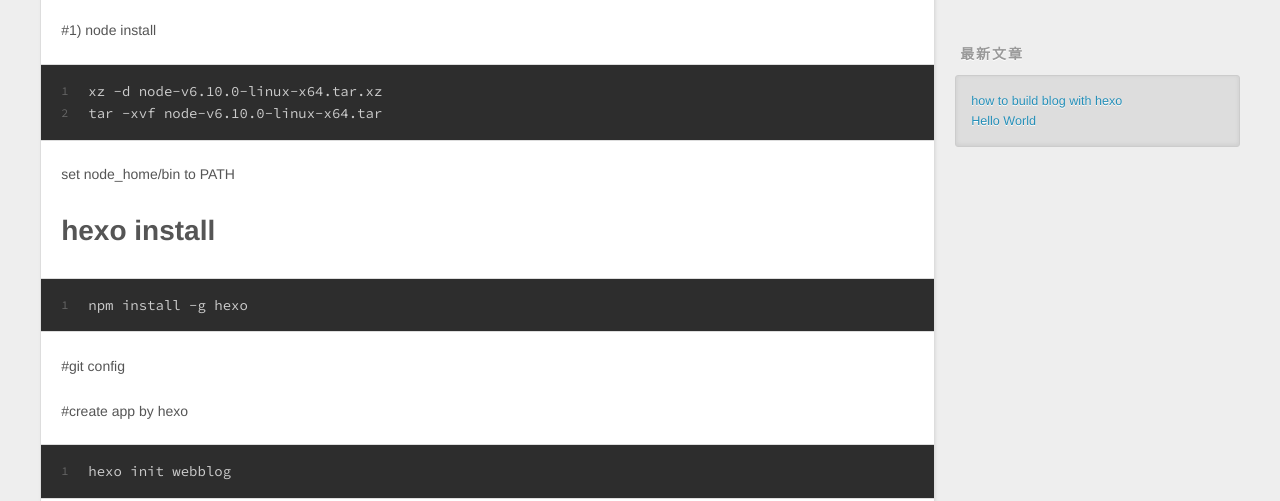
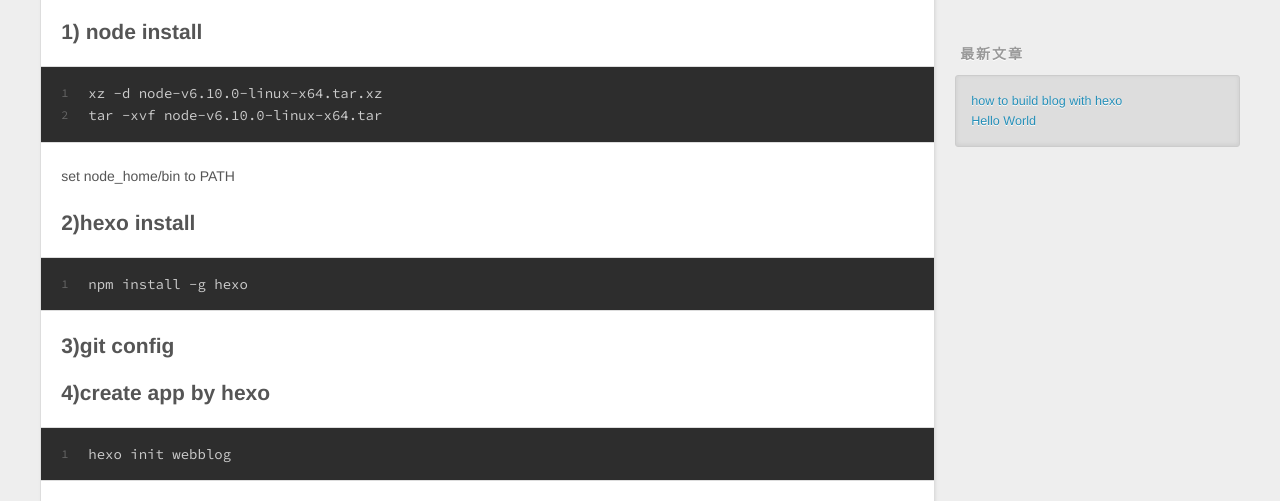
Before and after one commit to yangfei2013/yangfei2013.github.io, a plain HTML site: page 2017/03/21/how-to-build-blog-with-hexo/index.html in a window 1280 px wide. Shown: the part 434-935 px from the top of the page. Drawn offline with nearby package versions, Linux system fonts and the light colour scheme.

Commit message:
Site updated: 2017-03-21 14:35:26

```diff
--- a/2017/03/21/how-to-build-blog-with-hexo/index.html
+++ b/2017/03/21/how-to-build-blog-with-hexo/index.html
@@ -5,31 +5,25 @@
 
   <title>how to build blog with hexo | blog by hexo</title>
   <meta name="viewport" content="width=device-width, initial-scale=1, maximum-scale=1">
-  <meta name="description" content="#1) node install12xz -d node-v6.10.0-linux-x64.tar.xztar -xvf node-v6.10.0-linux-x64.tar
+  <meta name="description" content="1) node install12xz -d node-v6.10.0-linux-x64.tar.xztar -xvf node-v6.10.0-linux-x64.tar
 set node_home/bin to PATH
-hexo install1npm install -g hexo
-#git config
-#create app by hexo1hexo init webblog
-#h">
+2)hexo install1npm install -g hexo
+3)git config4)create app by hexo1hexo init webblog">
 <meta property="og:type" content="article">
 <meta property="og:title" content="how to build blog with hexo">
 <meta property="og:url" content="http://yoursite.com/2017/03/21/how-to-build-blog-with-hexo/index.html">
 <meta property="og:site_name" content="blog by hexo">
-<meta property="og:description" content="#1) node install12xz -d node-v6.10.0-linux-x64.tar.xztar -xvf node-v6.10.0-linux-x64.tar
+<meta property="og:description" content="1) node install12xz -d node-v6.10.0-linux-x64.tar.xztar -xvf node-v6.10.0-linux-x64.tar
 set node_home/bin to PATH
-hexo install1npm install -g hexo
-#git config
-#create app by hexo1hexo init webblog
-#h">
-<meta property="og:updated_time" content="2017-03-21T06:16:22.884Z">
+2)hexo install1npm install -g hexo
+3)git config4)create app by hexo1hexo init webblog">
+<meta property="og:updated_time" content="2017-03-21T06:33:00.129Z">
 <meta name="twitter:card" content="summary">
 <meta name="twitter:title" content="how to build blog with hexo">
-<meta name="twitter:description" content="#1) node install12xz -d node-v6.10.0-linux-x64.tar.xztar -xvf node-v6.10.0-linux-x64.tar
+<meta name="twitter:description" content="1) node install12xz -d node-v6.10.0-linux-x64.tar.xztar -xvf node-v6.10.0-linux-x64.tar
 set node_home/bin to PATH
-hexo install1npm install -g hexo
-#git config
-#create app by hexo1hexo init webblog
-#h">
+2)hexo install1npm install -g hexo
+3)git config4)create app by hexo1hexo init webblog">
 
     <link rel="alternate" href="/atom.xml" title="blog by hexo" type="application/atom+xml">
 
@@ -104,17 +98,16 @@
 
     <div class="article-entry" itemprop="articleBody">
 
-        <p>#1) node install<br><figure class="highlight plain"><table><tr><td class="gutter"><pre><div class="line">1</div><div class="line">2</div></pre></td><td class="code"><pre><div class="line">xz -d node-v6.10.0-linux-x64.tar.xz</div><div class="line">tar -xvf node-v6.10.0-linux-x64.tar</div></pre></td></tr></table></figure></p>
+        <h2 id="1-node-install"><a href="#1-node-install" class="headerlink" title="1) node install"></a>1) node install</h2><figure class="highlight plain"><table><tr><td class="gutter"><pre><div class="line">1</div><div class="line">2</div></pre></td><td class="code"><pre><div class="line">xz -d node-v6.10.0-linux-x64.tar.xz</div><div class="line">tar -xvf node-v6.10.0-linux-x64.tar</div></pre></td></tr></table></figure>
 <p>set node_home/bin to PATH</p>
-<h1 id="hexo-install"><a href="#hexo-install" class="headerlink" title="hexo install"></a>hexo install</h1><figure class="highlight plain"><table><tr><td class="gutter"><pre><div class="line">1</div></pre></td><td class="code"><pre><div class="line">npm install -g hexo</div></pre></td></tr></table></figure>
-<p>#git config</p>
-<p>#create app by hexo<br><figure class="highlight plain"><table><tr><td class="gutter"><pre><div class="line">1</div></pre></td><td class="code"><pre><div class="line">hexo init webblog</div></pre></td></tr></table></figure></p>
-<p>#hexo start<br><figure class="highlight plain"><table><tr><td class="gutter"><pre><div class="line">1</div></pre></td><td class="code"><pre><div class="line">hexo server</div></pre></td></tr></table></figure></p>
+<h2 id="2-hexo-install"><a href="#2-hexo-install" class="headerlink" title="2)hexo install"></a>2)hexo install</h2><figure class="highlight plain"><table><tr><td class="gutter"><pre><div class="line">1</div></pre></td><td class="code"><pre><div class="line">npm install -g hexo</div></pre></td></tr></table></figure>
+<h2 id="3-git-config"><a href="#3-git-config" class="headerlink" title="3)git config"></a>3)git config</h2><h2 id="4-create-app-by-hexo"><a href="#4-create-app-by-hexo" class="headerlink" title="4)create app by hexo"></a>4)create app by hexo</h2><figure class="highlight plain"><table><tr><td class="gutter"><pre><div class="line">1</div></pre></td><td class="code"><pre><div class="line">hexo init webblog</div></pre></td></tr></table></figure>
+<h2 id="5-hexo-start"><a href="#5-hexo-start" class="headerlink" title="5)hexo start"></a>5)hexo start</h2><figure class="highlight plain"><table><tr><td class="gutter"><pre><div class="line">1</div></pre></td><td class="code"><pre><div class="line">hexo server</div></pre></td></tr></table></figure>
 
 
     </div>
     <footer class="article-footer">
-      <a data-url="http://yoursite.com/2017/03/21/how-to-build-blog-with-hexo/" data-id="cj0j4yxr00001y2ixm5quqmai" class="article-share-link">Share</a>
+      <a data-url="http://yoursite.com/2017/03/21/how-to-build-blog-with-hexo/" data-id="cj0j61iyu000154ixilv6r5nz" class="article-share-link">Share</a>
 
 
     </footer>
```
Also changed, not shown: 2017/03/21/hello-world/index.html (+1 -1 lines), index.html (+6 -7 lines).
